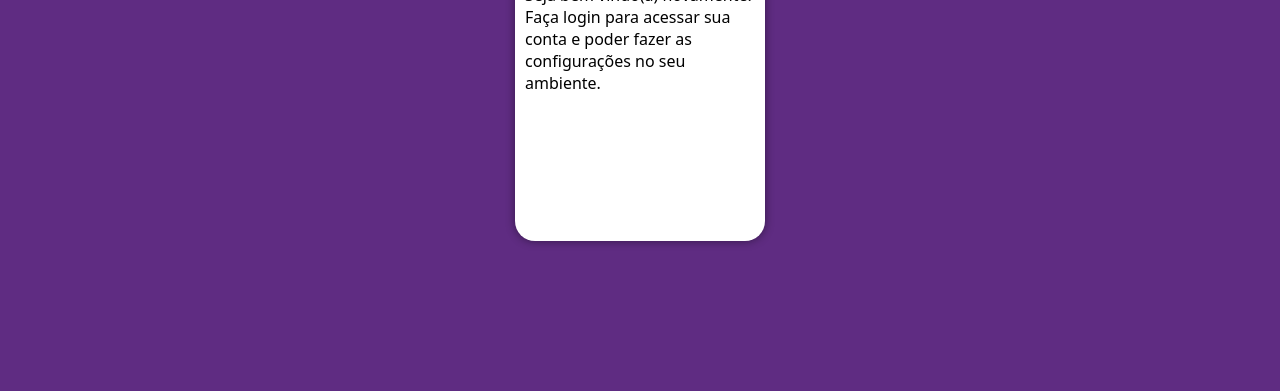
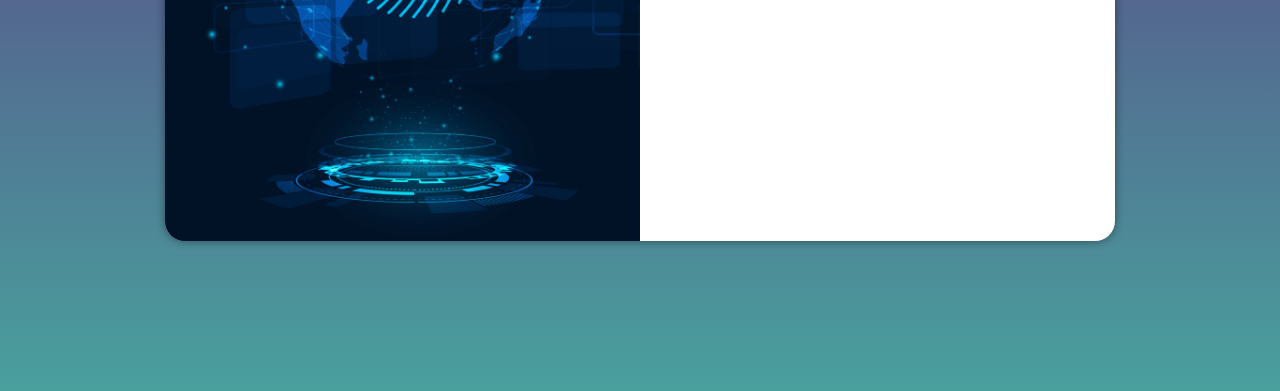
Before and after one commit to JovelinoMoraes/Projeto-Loguin, a plain HTML site: page index.html in a window 1280 px wide. Shown: the part 409-800 px from the top of the page. Drawn offline with Linux system fonts and the light colour scheme.

Commit message:
adicionado media query

```diff
--- /dev/null
+++ b/estilos/media-query.css
@@ -0,0 +1,51 @@
+@charset "UTF-8";
+
+
+/* Medium devices (landscape tablets, 768px and up) */
+@media only screen and (min-width: 768px) {
+    body {
+        background-image: linear-gradient(to top, #49a09d, #5f2c82);
+    }
+
+    section#login {
+        width: 80vw;
+
+    }
+
+    section#login > div#imagem {
+        float: left;
+        width: 30%;
+        height: 100%
+    }
+
+    section#login > div#formulario {
+        float: right;
+        width: 70%;
+    }
+}
+
+/* Large devices (laptops/desktops, 992px and up) */
+@media only screen and (min-width: 992px) {
+    body {
+        background-image: linear-gradient(to top, #49a09d, #5f2c82);
+    }
+
+
+    section#login {
+        width: 950px;
+    }
+    section#login > div#imagem {
+        float: left;
+        width: 50%;
+        height: 100%;
+    }
+    section#login > div#formulario {
+        float: right;
+        width: 50%;
+    }
+}
+
+
+
+/* Extra large devices (large laptops and desktops, 1200px and up) */
+@media only screen and (min-width: 1200px) {}
--- a/estilos/style.css
+++ b/estilos/style.css
@@ -38,9 +38,13 @@ section#login {
     height: 500px;
     border-radius: 20px;
     box-shadow: 0px 0px 10px rgba(0, 0, 0, 0.452);
+
+    transition: width 0.3s, height 0.3s;
+    transition-timing-function: ease;
 }
 
 section#login > div#imagem {
+    display: block;
     background: #5f2c82 url(../imagens/imagemfundo.jpg);
     background-size: cover;
     height: 200px;
--- a/index.html
+++ b/index.html
@@ -5,6 +5,7 @@
     <meta name="viewport" content="width=device-width, initial-scale=1.0">
     <title>Login</title>
     <link rel="stylesheet" href="estilos/style.css">
+    <link rel="stylesheet" href="estilos/media-query.css">
 </head>
 <body>
     <main>
```
